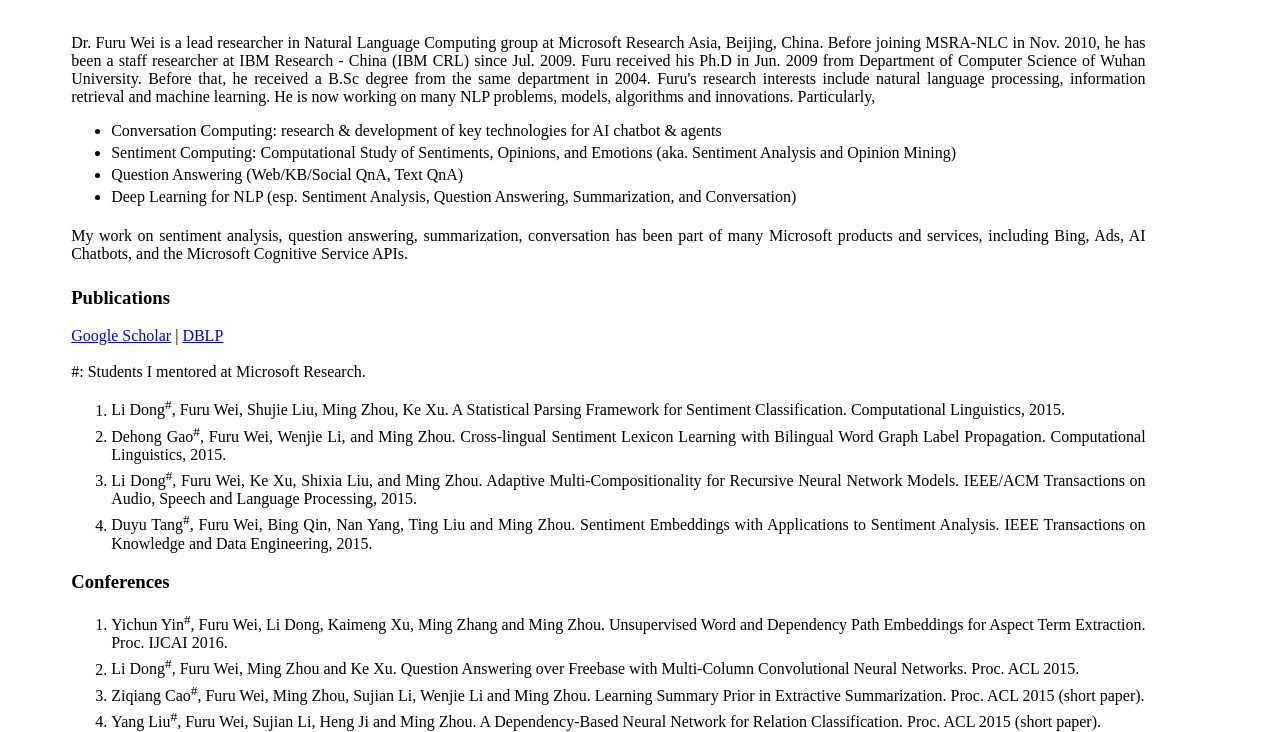
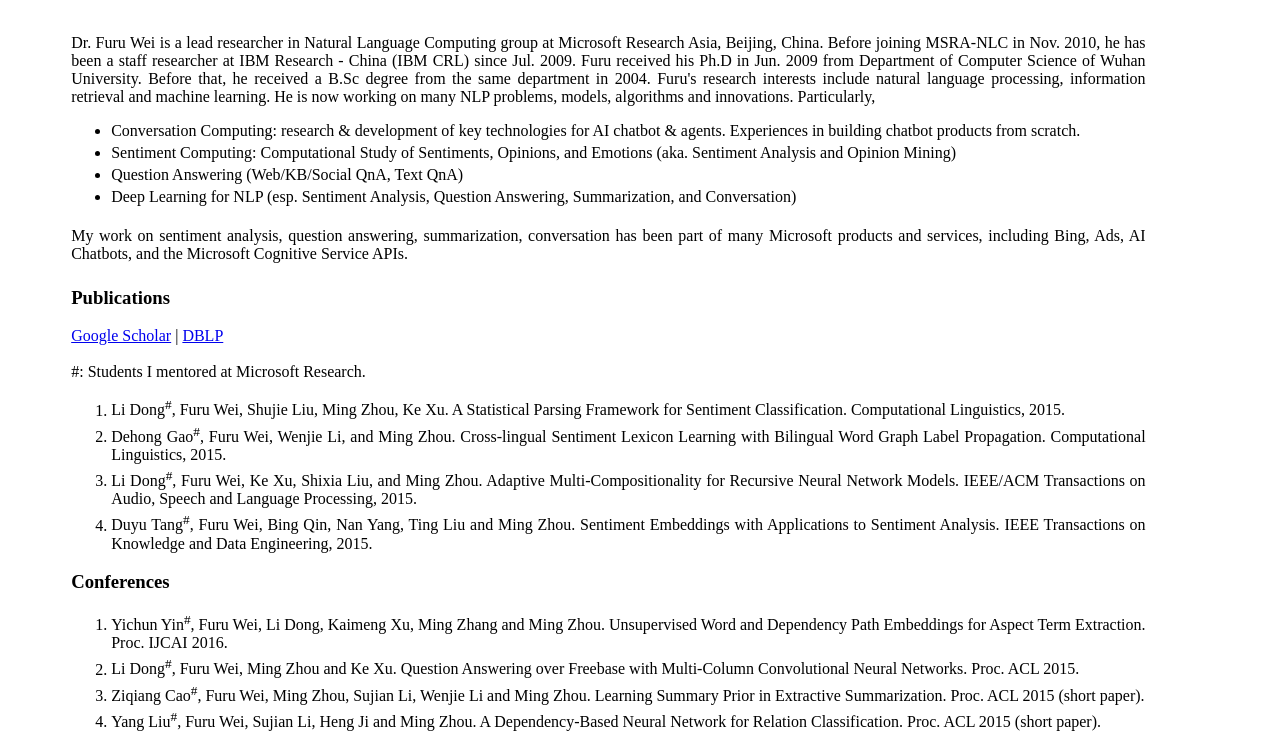
Before and after one commit to Mindio/mindio.github.io, a plain HTML site: page index.html in a window 1280 px wide. Shown: the part 61-793 px from the top of the page. Drawn offline with Linux system fonts and the light colour scheme.

Commit message:
Update index.html

```diff
--- a/index.html
+++ b/index.html
@@ -26,7 +26,7 @@
     Dr. Furu Wei is a lead researcher in Natural Language Computing group at Microsoft Research Asia, Beijing, China. Before joining MSRA-NLC in Nov. 2010, he has been a staff researcher at IBM Research - China (IBM CRL) since Jul. 2009. Furu received his Ph.D in Jun. 2009 from Department of Computer Science of Wuhan University. Before that, he received a B.Sc degree from the same department in 2004.
     Furu's research interests include natural language processing, information retrieval and machine learning. He is now working on many NLP problems, models, algorithms and innovations. Particularly,
     <ul>
-    <li class="pub">Conversation Computing: research & development of key technologies for AI chatbot & agents</li>
+    <li class="pub">Conversation Computing: research & development of key technologies for AI chatbot & agents. Experiences in building chatbot products from scratch.</li>
 	<li class="pub">Sentiment Computing: Computational Study of Sentiments, Opinions, and Emotions (aka. Sentiment Analysis and Opinion Mining)</li>
 	<li class="pub">Question Answering (Web/KB/Social QnA, Text QnA)</li>
 	<li class="pub">Deep Learning for NLP (esp. Sentiment Analysis, Question Answering, Summarization, and Conversation)</li>
```
